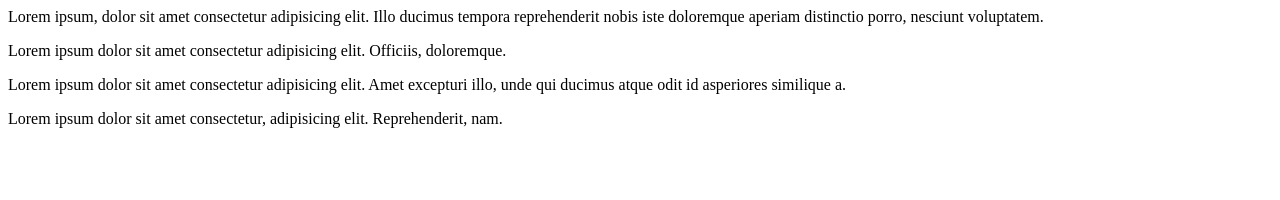
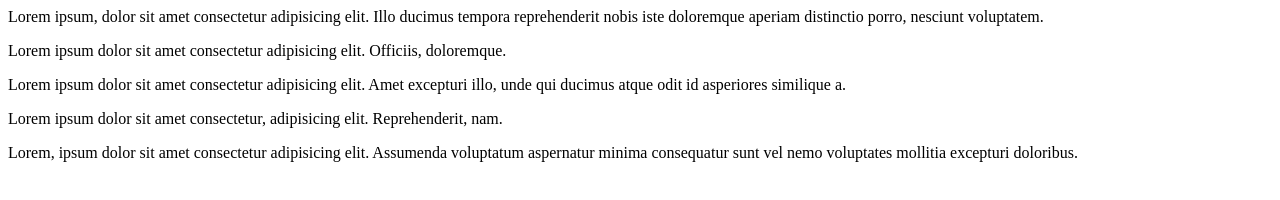
Before and after one commit to Mominsarder/new-profect, a plain HTML site: page index.html in a window 1280 px wide. Drawn offline with Linux system fonts and the light colour scheme.

Commit message:
added paragraph-4

```diff
--- a/index.html
+++ b/index.html
@@ -21,6 +21,11 @@
       Lorem ipsum dolor sit amet consectetur, adipisicing elit. Reprehenderit,
       nam.
     </p>
+    <p>
+      Lorem, ipsum dolor sit amet consectetur adipisicing elit. Assumenda
+      voluptatum aspernatur minima consequatur sunt vel nemo voluptates mollitia
+      excepturi doloribus.
+    </p>
   </head>
   <body></body>
 </html>
```
